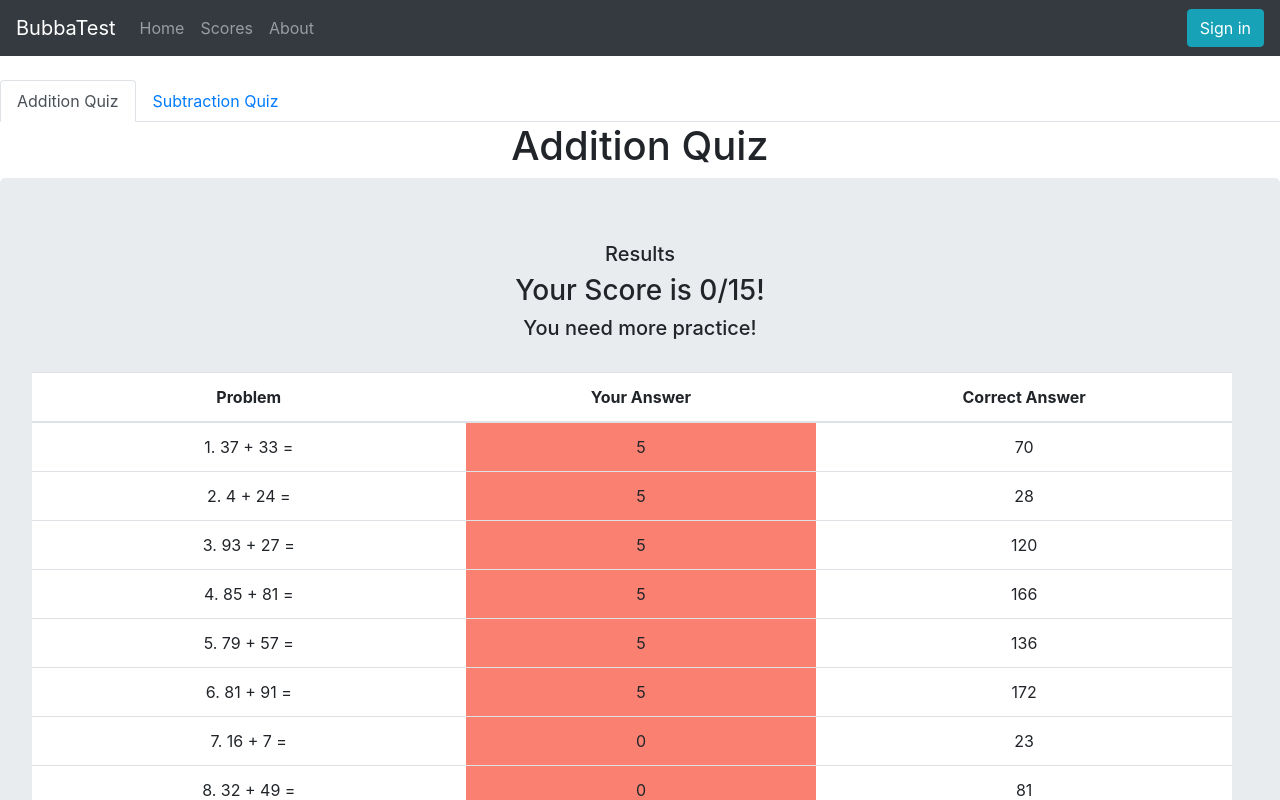
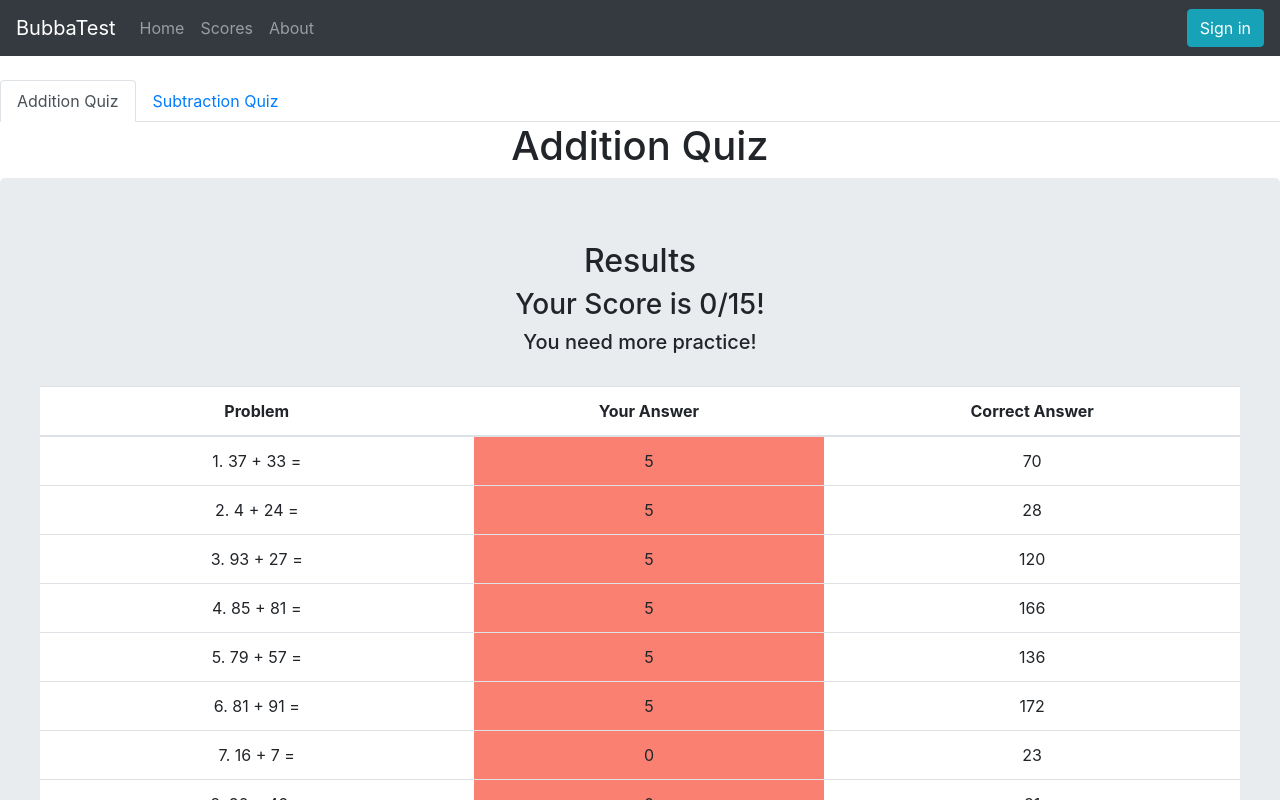
Before and after one commit to bearados/bubba, a React (Create React App) app in the folder client/: page / in a window 1280 px wide. Both pictures are taken after typing "5", "5", "5", "5", "5", "5" into the empty fields and a click on the button "Submit Answers". Shown: the top 800 px of the page. Built offline with nearby package versions, Linux system fonts and the light colour scheme; no server answers.

Commit message:
show incorrect answers

```diff
--- a/client/src/components/QuizA.js
+++ b/client/src/components/QuizA.js
@@ -163,9 +163,10 @@
                 <Row className="justify-content-md-center"><Button type="submit" onClick= {this.getScore.bind(this)} variant="primary">Submit Answers</Button></Row>
                 </Form>:
                 <container>
-                    <h5>Results</h5>
+                    <h2>Results</h2>
                     <Container>{this.getMsg()}</Container>
                     <br/>
+                    <Row className="justify-content-md-center">
                     <Table hover style={{ backgroundColor :"white", width: 1200}}>
                     <thead>
                         <tr>
@@ -179,7 +180,7 @@
 
                     </tbody>
                     </Table>
-
+                    </Row>
                     <Button type="button" onClick={this.newQuiz.bind(this)}  variant="info">Take Another Addition Quiz</Button>
                 </container>
                }
```
